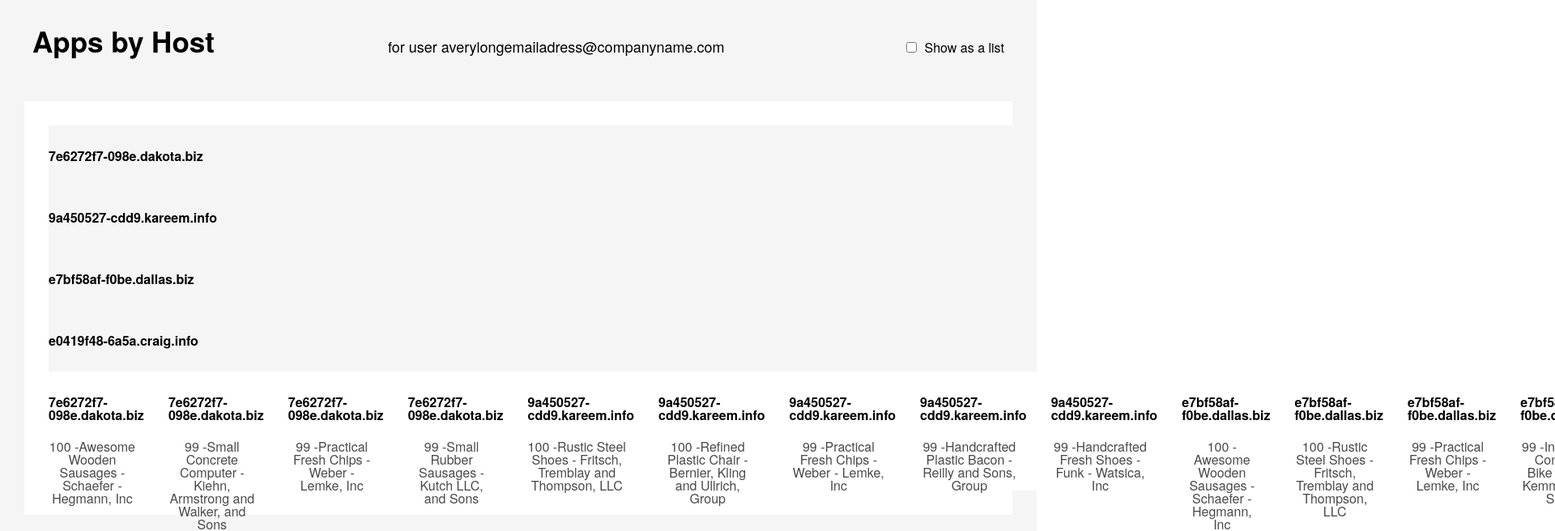
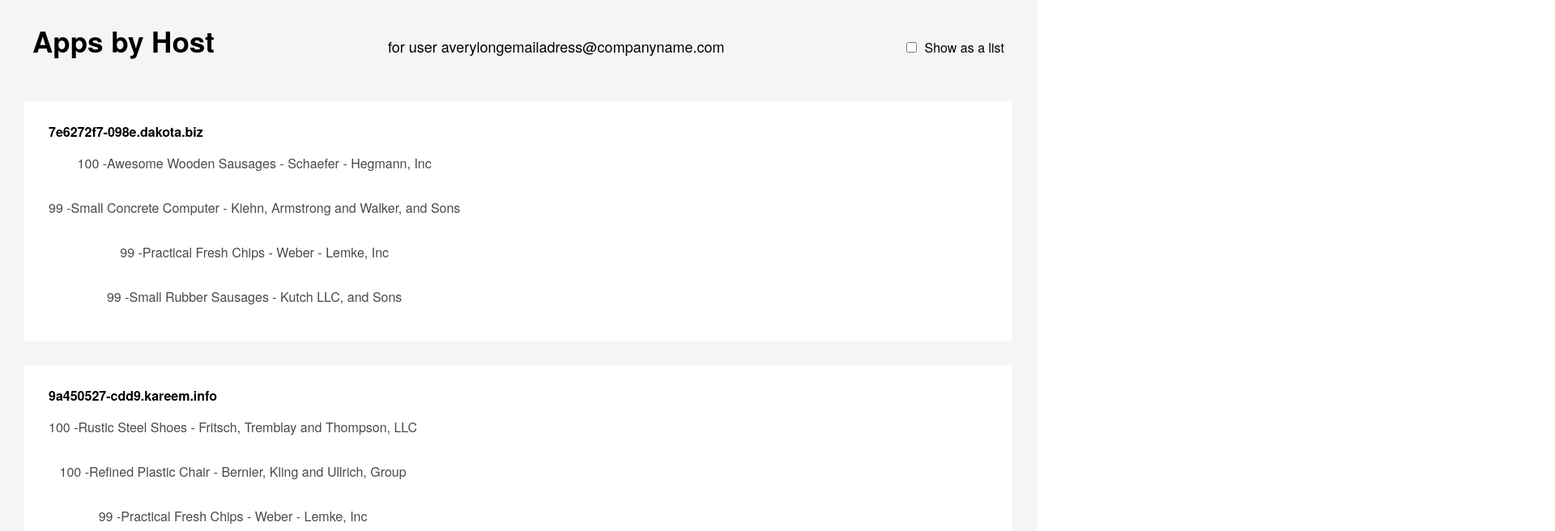
Before and after one commit to silviaparadag/apdex-board, a React (Create React App) app: page / in a window 1280 px wide. Shown: the top 656 px of the page at 81% size, 1920 px wide, since content can reach past the window. Built offline with nearby package versions, Linux system fonts and the light colour scheme; a web font is replaced by a local one.

Commit message:
Get grouped 5 Apps By 5 Host

```diff
--- a/src/components/App.js
+++ b/src/components/App.js
@@ -30,14 +30,14 @@ const App = () => {
     setToggleLayout(newLayout);
   };
 
-  const top4Hosts = dataList.slice(0, 4);
-  //console.log(top4Hosts);
+  const top5Hosts = dataList.slice(0, 5);
+  //console.log(top5Hosts);
   const top25Apps = hostDataList.slice(0, 25);
   //console.log(top25Apps);
 
   /* esto lo usaba si lo traía desde JS
    */
-  const eachTop4Hosts = data.renderHostList();
+  const eachtop5Hosts = data.renderHostList();
   /* */
 
   // Por ahora lo estoy haciendo con datos troceados L32 y L34. Luego habría que hacerlo con TODOOOOOS los datos del JSON y donde haya más de 5, no mostrarlos! y ver qué hacer, OJOOOOOO, cuando uno host tiene menos de 4 apps...
@@ -47,7 +47,8 @@ const App = () => {
    <li key={eachAppIndex} className="columnLeft"></li>
    */
 
-  const findListOfTop5byHost = top4Hosts.map((eachHost) => {
+  /* */
+  const findListOfTop5byHost = top5Hosts.map((eachHost) => {
     const appsByHost = top25Apps.filter((eachApp) =>
       eachApp.hosts.includes(eachHost)
     );
@@ -55,21 +56,47 @@ const App = () => {
     console.log(eachHost);
     const list = appsByHost
       .map((eachApp) => (
-        <div className={`mainTables__container ${toggleLayout}__container`}>
-          <p className="mainTables__container--title">{eachHost}</p>
-          <div className="mainTables__container--rows">
-            <ul>
-              <li className="columnLeft">
-                {eachApp.apdex} -{eachApp.name}
-              </li>
-            </ul>
-          </div>
-        </div>
+        <li className="columnLeft">
+          {eachApp.apdex} -{eachApp.name}
+        </li>
       ))
       .slice(0, 5);
-    console.log(list);
-    return list;
+    return (
+      <div className={`mainTables__container ${toggleLayout}__container`}>
+        <p className="mainTables__container--title">{eachHost}</p>
+        <div className="mainTables__container--rows">
+          <ul> {list}</ul>
+        </div>
+      </div>
+    );
   });
+
+  /*
+  const appsByHost = top25Apps.reduce((acc, eachApp) => {
+    eachApp.hosts.map((host) => {
+      if (!acc[host]) {
+        acc[host] = [];
+      }
+      acc[host].push(eachApp);
+    });
+    return acc;
+  }, []);
+
+  const findListOfTop5byHost = appsByHost.map(([eachHost, apps]) => (
+    <div key={eachHost}>
+      <p className="mainTables__container--title">{eachHost}</p>
+      <div className="mainTables__container--rows">
+        <ul>
+          {apps.slice(0, 5).map((eachApp) => (
+            <li className="columnLeft" key={eachApp.id}>
+              {eachApp.apdex} - {eachApp.name}
+            </li>
+          ))}
+        </ul>
+      </div>
+    </div>
+  ));
+*/
   // ojo, revisar slice pq en el primer host, solo pinta 4 apps
 
   console.log(`Esta es la lista con React:  ${findListOfTop5byHost}`);
@@ -78,7 +105,7 @@ const App = () => {
   //como si la la respuesta, lo que necesito fuese la propiedad, la clave, no el valor.
 
   const renderHtmlHost = () => {
-    return top4Hosts.map((eachHost) => {
+    return top5Hosts.map((eachHost) => {
       console.log(eachHost);
       return (
         <div>
@@ -123,15 +150,15 @@ const App = () => {
       <Main
         toggleLayout={toggleLayout}
         findListOfTop5byHost={findListOfTop5byHost}
-        eachTop4Hosts={eachTop4Hosts}
-        top4Hosts={top4Hosts}
+        eachtop5Hosts={eachtop5Hosts}
+        top5Hosts={top5Hosts}
       />
       {/* <main className="main">
         {renderHtmlHost()}
 
         <ul>
-          <li key={eachTop4Hosts} className="main__title">
-            {eachTop4Hosts}
+          <li key={eachtop5Hosts} className="main__title">
+            {eachtop5Hosts}
           </li>
         </ul>
       </main>
--- a/src/components/Main.js
+++ b/src/components/Main.js
@@ -22,51 +22,9 @@ const Main = ({
   // };
   return (
     <main className={`mainTables ${toggleLayout}`}>
-      <div className={`mainTables__container ${toggleLayout}__container`}>
-        <p className="mainTables__container--title">{renderHtmlHost()}</p>
-        <div className="mainTables__container--rows">
-          {findListOfTop5byHost}
-          <ul>
-            {/* <li className="columnLeft">99</li>
-            <li className="columnLeft">98</li>
-            <li className="columnLeft">98</li>
-            <li className="columnLeft">97</li> */}
-          </ul>
-          {/* <ul>
-            <li className="columnRight">
-              Awesome Wooden Sausages - Schaefer - Hegmann, Inc
-            </li>
-            {/* <li className="columnRight">
-              Practical Metal Computer - Auer LLC, Inc
-            </li>
-            <li className="columnRight">
-              Awesome Wooden Sausages - Schaefer - Hegmann, Inc
-            </li>
-            <li className="columnRight">
-              Practical Metal Computer - Auer LLC, Inc
-            </li>
-            <li className="columnRight">
-              Practical Metal Computer - Auer LLC, Inc
-            </li>
-          </ul> */}
-        </div>
-      </div>
+      {findListOfTop5byHost}
       {/*
-      <div className="mainTables__container">
-        <p className="mainTables__container--title">
-          92116865-5462.conor.com NO VALE
-        </p>
-        <div className="mainTables__container--rows">
-          <ul>
-            <li className="spanColumnLeft">
-              100
-              <span className="spanColumnRight">
-                Awesome Wooden Sausages - Schaefer - Hegmann, Inc
-              </span>
-            </li>
-          </ul>
-        </div>
-      </div> */}
+       */}
     </main>
   );
 };
```
